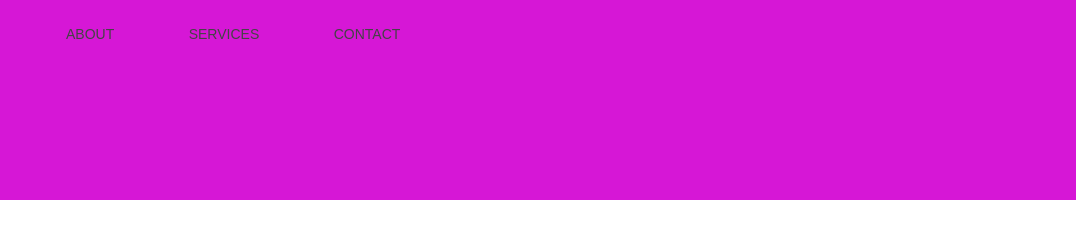
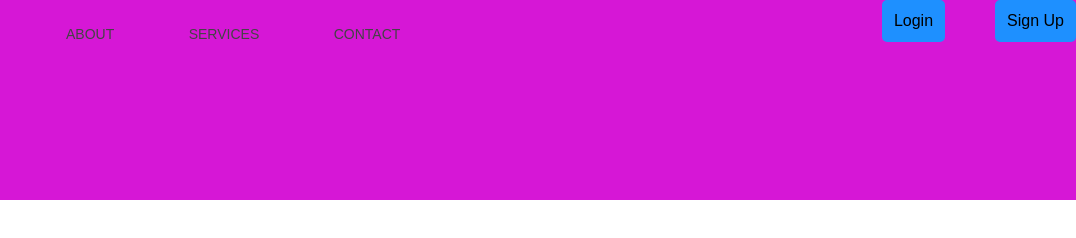
Before and after one commit to betterprofessorteam/Web-UI-Jarvise, a plain HTML site: page Index.html in a window 1280 px wide. Shown: the full height of the page, 204-1280 px from the left. Drawn offline with Linux system fonts and the light colour scheme.

Commit message:
button adding.

```diff
--- a/Index.html
+++ b/Index.html
@@ -12,6 +12,8 @@
     <body>
         <header>
             <img class="logo" src="img/betterpro_logo.png"/>
+            <div class="btn_signup">Sign Up</div>
+            <div class="btn_login">Login</div>
         <nav>
             <ul>
                 <li><a href="#">About</a></li>
--- a/less/header.less
+++ b/less/header.less
@@ -66,3 +66,23 @@ nav a:before {
 nav a:hover::before {
     width: 100%;
 }
+
+
+.btn_signup {
+    border: 2px solid dodgerblue;
+    background-color: dodgerblue;
+    float: right;
+    margin-left: 50px;
+    border-radius: 5px;
+    padding: 10px;
+    cursor: pointer;
+
+}
+.btn_login {
+    border: 2px solid dodgerblue;
+    background-color: dodgerblue;
+    float: right;
+    border-radius: 5px;
+    padding: 10px;
+    cursor: pointer;
+}
```
Also changed, not shown: css/index.css.
